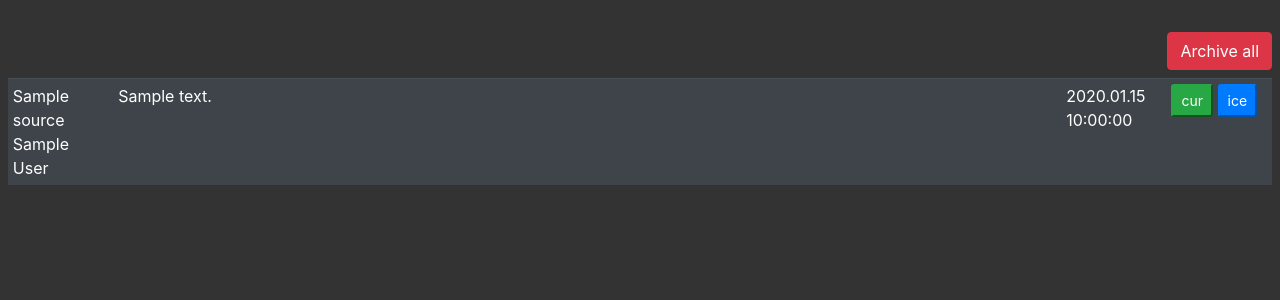
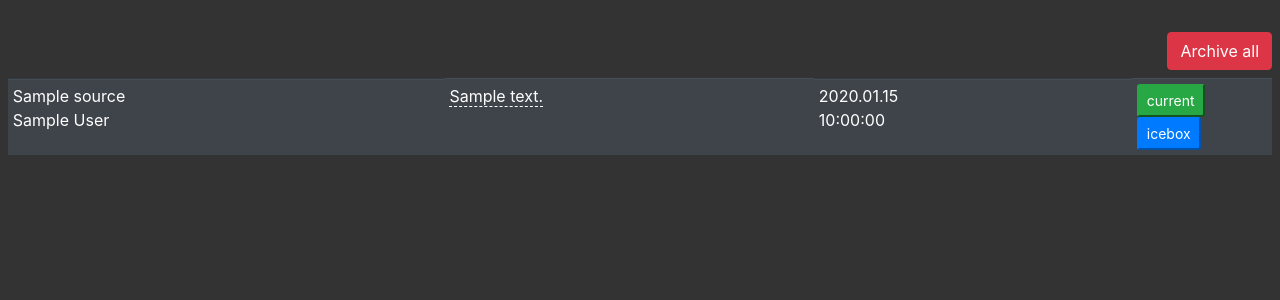
Before and after one commit to sybrex/til, a Flask app: template til/templates/backlog.html in a window 1280 px wide. Shown: the part 44-344 px from the top of the page. Run offline with Flask 2, Linux system fonts and the light colour scheme; the template is opened without the code that fills it: most values are stand-ins (such as "Sample title", 1, 10 or a date in 2020); parts of the project's set-up code (start-up, migrations or seed data) failed here and were passed over; some libraries are stand-ins or nearby versions.

Commit message:
Fix styling of internal links and width of columns

```diff
--- a/til/static/css/main.css
+++ b/til/static/css/main.css
@@ -116,3 +116,20 @@ a:hover {
   border-top-left-radius: 0;
   border-top-right-radius: 0;
 }
+
+.action-buttons-2 {
+  width: 140px;
+}
+
+.action-buttons-1 {
+  width: 70px;
+}
+
+a.internal-link {
+  text-decoration: none;
+  border-bottom: 1px dashed #fff;
+}
+
+a.internal-link:hover  {
+  border-bottom: 1px solid #fff;
+}
--- a/til/templates/backlog.html
+++ b/til/templates/backlog.html
@@ -12,13 +12,13 @@
     <table id="tils-table" class="table table-striped table-dark table-sm mt-2">
     <tbody>
         {% for post in posts %}
-        <tr id="{{ post.code }}" class="d-flex til-post">
-            <td class="col-1">
+        <tr id="{{ post.code }}" class="til-post">
+            <td class="d-none d-sm-block">
                 <a href="{{ post.url }}" target="_blank">{{ post.source }}<br>{{ post.author }}</a>
             </td>
-            <td class="col-9">
+            <td>
                 {% if post.extended %}
-                    <a data-toggle="collapse" href="#collapse-{{ post.code }}" aria-expanded="false" aria-controls="collapse-{{ post.code }}">{{ post.content }}</a>
+                    <a data-toggle="collapse" href="#collapse-{{ post.code }}" aria-expanded="false" aria-controls="collapse-{{ post.code }}" class="internal-link">{{ post.content }}</a>
                     <div class="collapse" id="collapse-{{ post.code }}">
                         <div class="card card-body text-white bg-dark">
                             {{ post.extended }}
@@ -28,13 +28,13 @@
                     {{ post.content }}
                 {% endif %}
             </td>
-            <td class="col-1">
+            <td class="d-none d-sm-block">
                 {{ post.created.strftime('%Y.%m.%d') }}<br>
                 {{ post.created.strftime('%H:%M:%S') }}
             </td>
-            <td class="col-1">
-                <button type="button" data-row="{{ post.code }}" class="btn-sm btn-success btn-current">cur</button>
-                <button type="button" data-row="{{ post.code }}" class="btn-sm btn-primary btn-icebox">ice</button>
+            <td class="action-buttons-2">
+                <button type="button" data-row="{{ post.code }}" class="btn-sm btn-success btn-current">current</button>
+                <button type="button" data-row="{{ post.code }}" class="btn-sm btn-primary btn-icebox">icebox</button>
             </td>
         </tr>
         {% endfor %}
```
Also changed, not shown: til/templates/current.html (+6 -6 lines), til/templates/home.html (+5 -5 lines), til/templates/icebox.html (+6 -6 lines).
